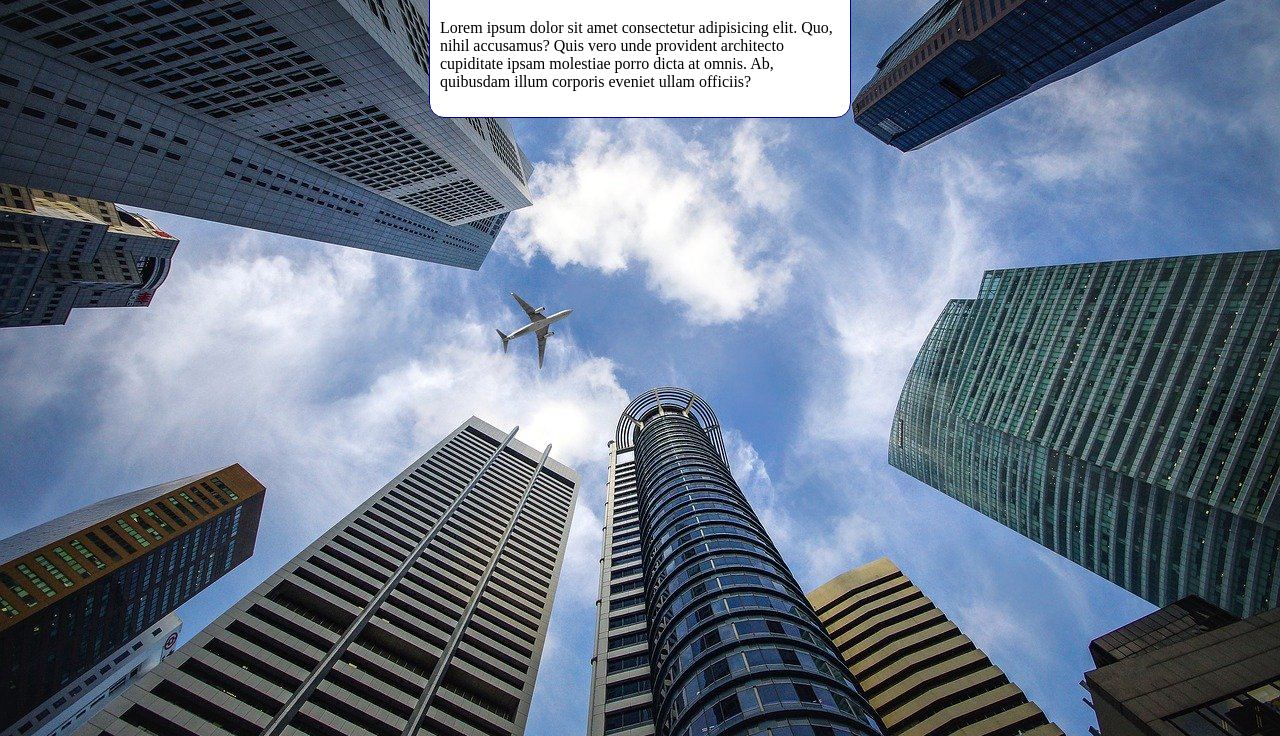
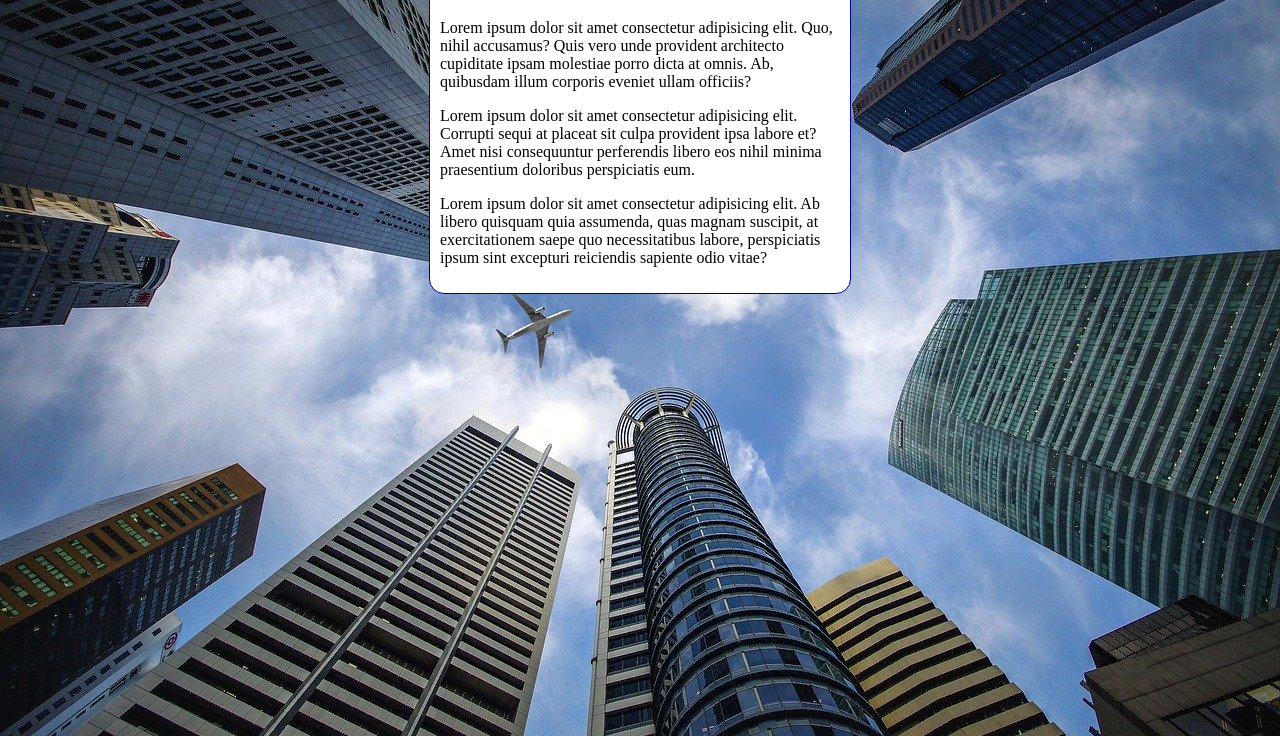
Before and after one commit to FabreJulie/Html-Css, a plain HTML site: page Exercícios/ex022/fundo006.html in a window 1280 px wide. Shown: the part 80-816 px from the top of the page. Drawn offline with Linux system fonts and the light colour scheme.

Commit message:
Update fundo006.html

```diff
--- a/Exercícios/ex022/fundo006.html
+++ b/Exercícios/ex022/fundo006.html
@@ -4,21 +4,29 @@
     <meta charset="UTF-8">
     <meta http-equiv="X-UA-Compatible" content="IE=edge">
     <meta name="viewport" content="width=device-width, initial-scale=1.0">
-    <title>Document</title>
+    <title>Fundo fixo de tela</title>
     <style>
         body{
             height: 100vh;
-            background-color: black;
+
+            /*shorthand - background
+                color > image > position > repeat > size > attachment
+                background-color: black;
             background-image: url('imagens/wallpaper002.jpg');
             background-position: center top;
             background-repeat: no-repeat;
+            background-size: cover;
+            background-attachment: fixed;
+            */
+
+            background: black url('imagens/wallpaper002.jpg') center center no-repeat  fixed ;
             background-size: cover;
 
         }
 
         main{
             background-color: white;
-            width: 400px;
+            max-width: 400px;
             padding: 10px;
             margin: auto;
             border: 1px solid darkblue;
@@ -30,6 +38,8 @@
     <main>
         <h1>Teste de imagem de fundo</h1>
         <p>Lorem ipsum dolor sit amet consectetur adipisicing elit. Quo, nihil accusamus? Quis vero unde provident architecto cupiditate ipsam molestiae porro dicta at omnis. Ab, quibusdam illum corporis eveniet ullam officiis?</p>
+        <p>Lorem ipsum dolor sit amet consectetur adipisicing elit. Corrupti sequi at placeat sit culpa provident ipsa labore et? Amet nisi consequuntur perferendis libero eos nihil minima praesentium doloribus perspiciatis eum.</p>
+        <p>Lorem ipsum dolor sit amet consectetur adipisicing elit. Ab libero quisquam quia assumenda, quas magnam suscipit, at exercitationem saepe quo necessitatibus labore, perspiciatis ipsum sint excepturi reiciendis sapiente odio vitae?</p>
     </main>
 </body>
 </html>
```
